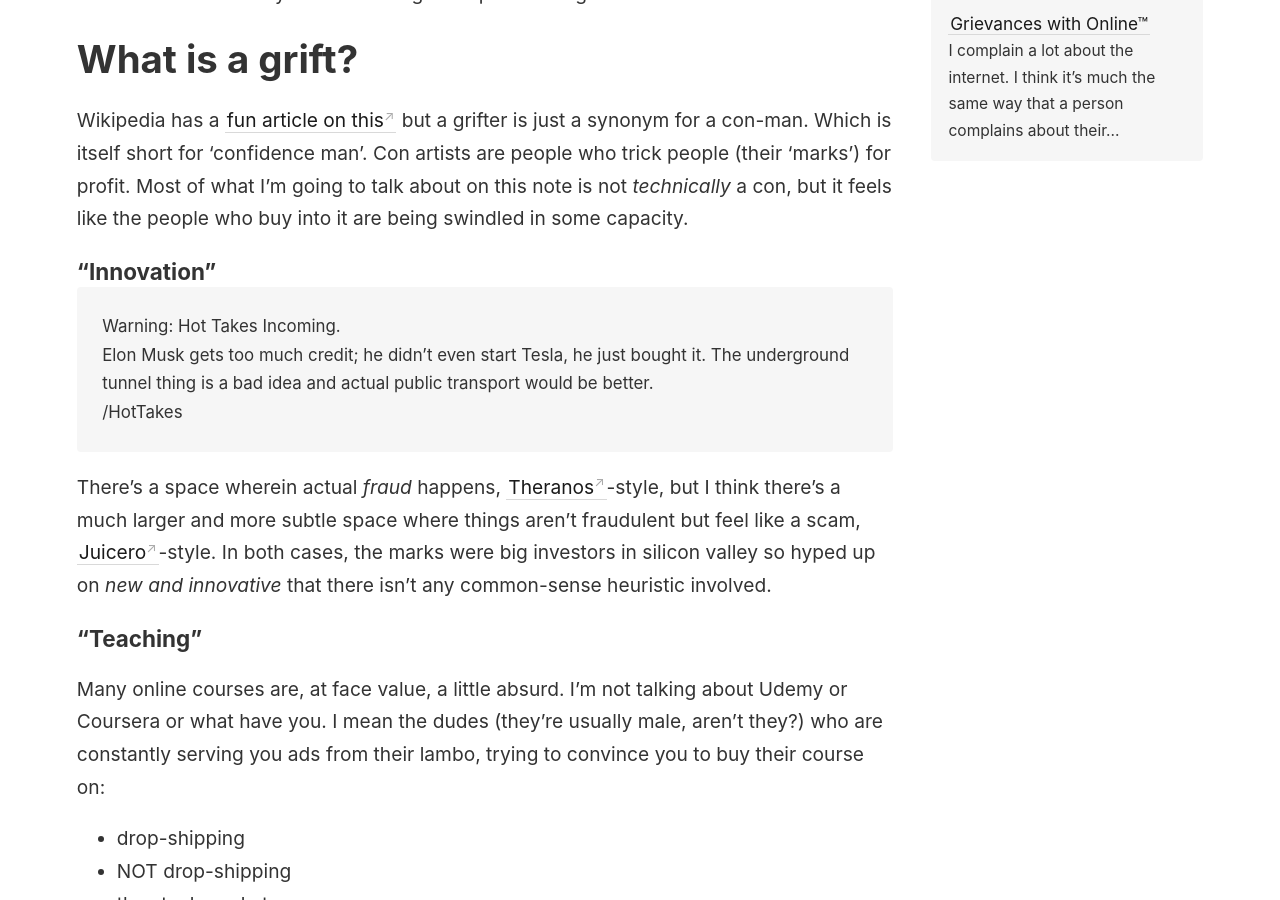
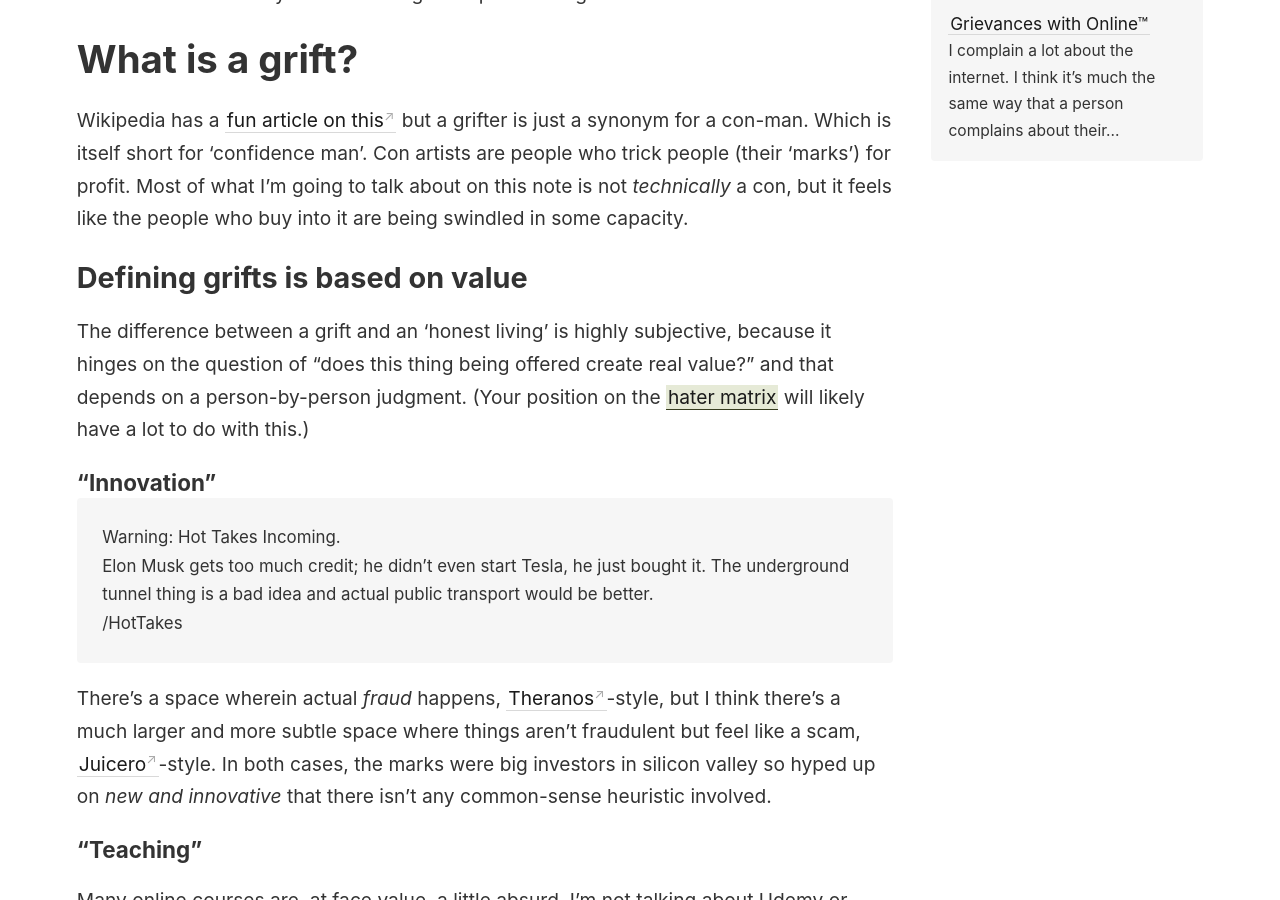
Before and after one commit to rhymeswithvocal/digital-garden, a Jekyll site: the page built from _notes/tech-and-online/grift.md, in a window 1280 px wide and 900 px high, scrolled down 303 px. Built offline with Jekyll 4.4.1, drawn with Linux system fonts in a browser that asks for light colours.

```diff
--- a/_notes/tech-and-online/grift.md
+++ b/_notes/tech-and-online/grift.md
@@ -8,6 +8,10 @@ This note is about how everybody needing a #hustle makes being online (and alive
 # What is a grift?
 
 Wikipedia has a [fun article on this](https://en.wikipedia.org/wiki/Confidence_trick) but a grifter is just a synonym for a con-man. Which is itself short for 'confidence man'. Con artists are people who trick people (their 'marks') for profit. Most of what I'm going to talk about on this note is not *technically* a con, but it feels like the people who buy into it are being swindled in some capacity.
+
+## Defining grifts is based on value
+
+The difference between a grift and an 'honest living' is highly subjective, because it hinges on the question of "does this thing being offered create real value?" and that depends on a person-by-person judgment. (Your position on the [[hater matrix]] will likely have a lot to do with this.)
 
 ### "Innovation"
 
```
Also changed, not shown: _notes/feelings-and-philosophy/hater-matrix.md (+2 -0 lines), _pages/index.md (+9 -2 lines), 1 other file.
